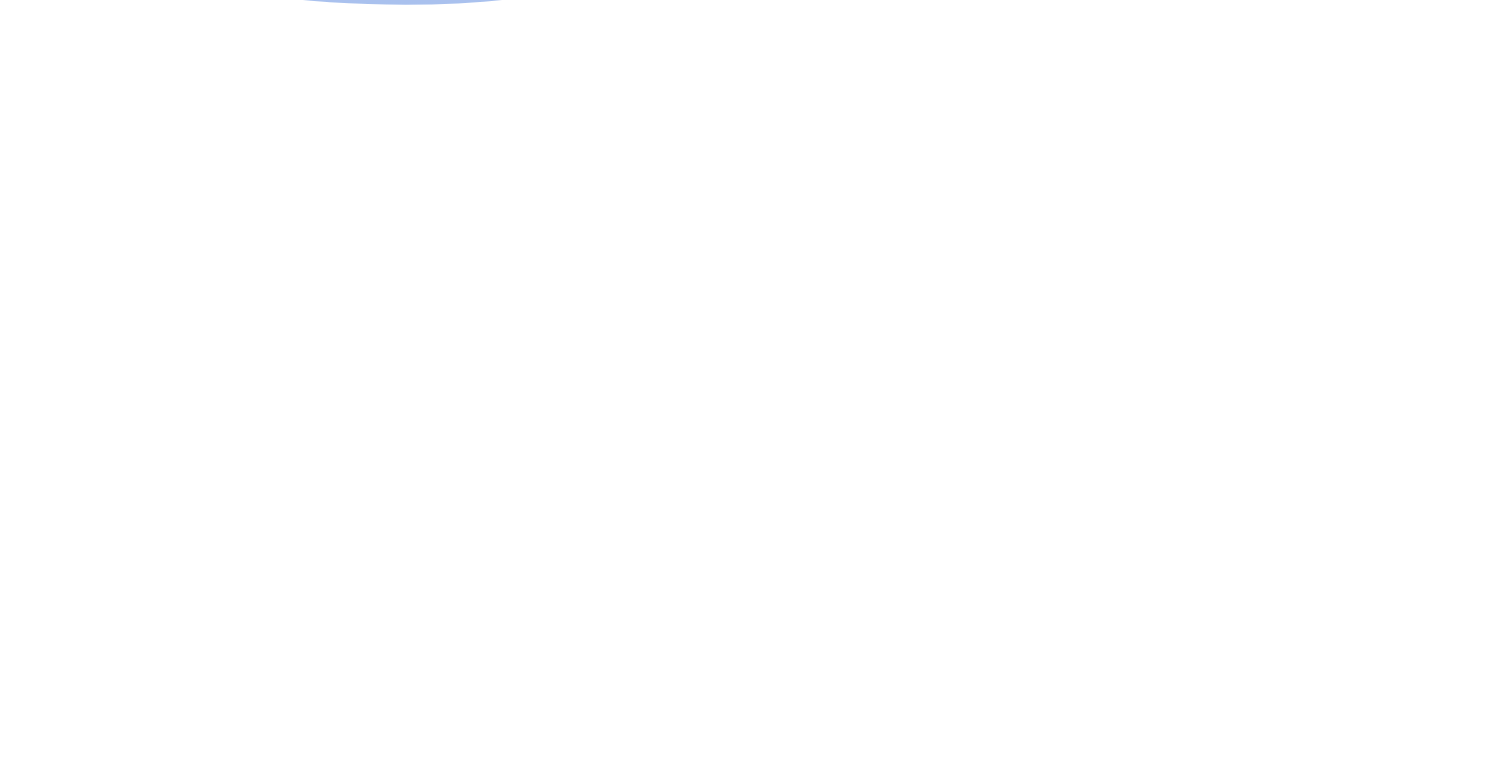
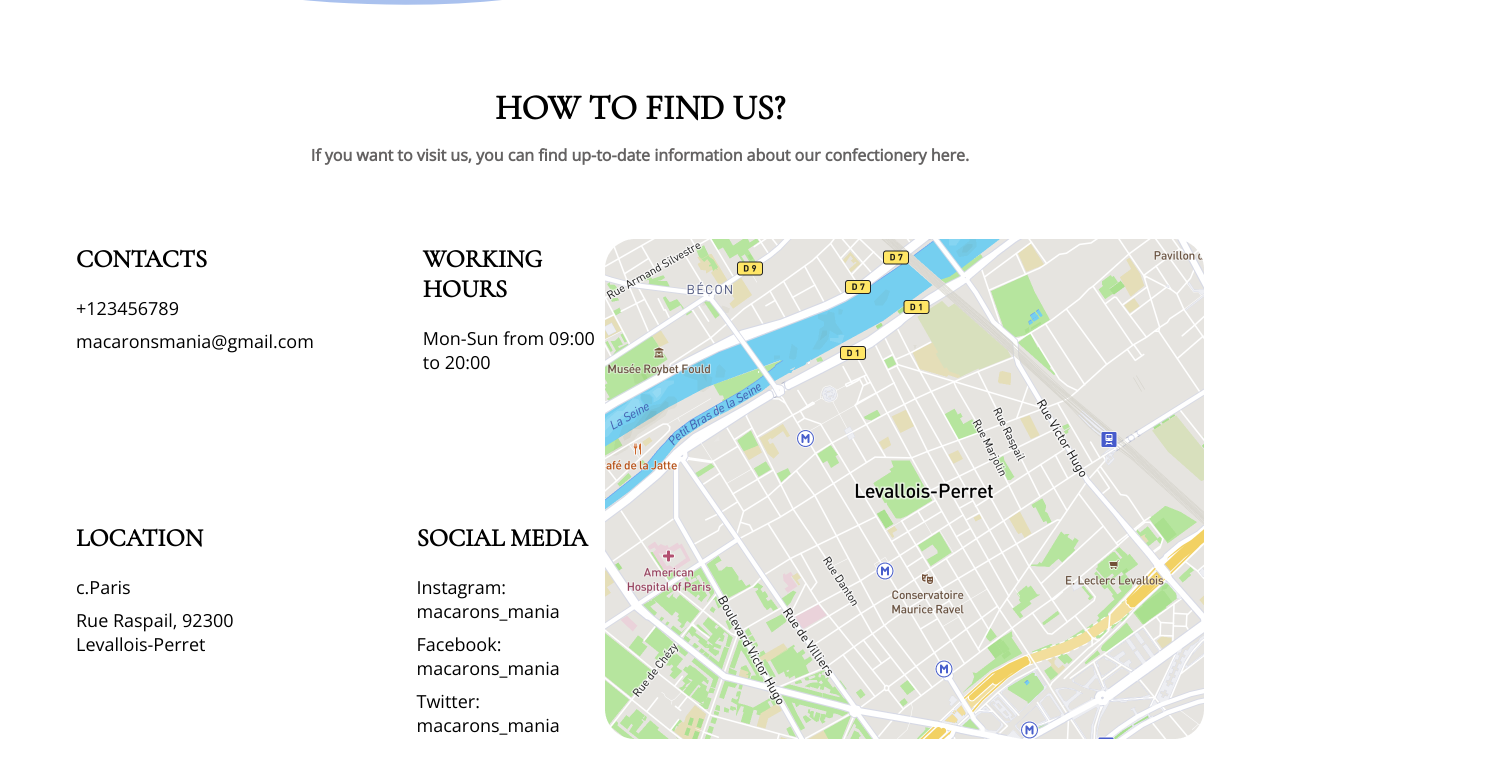
Before and after one commit to ClaudiuSonica/macaronsmania, a React (Vite) app: page / in a window 1280 px wide. Shown: the part 4105-4882 px from the top of the page, 1496 px wide, since content can reach past the window. Before the commit the page ends 4152 px from the top, so only its background shows below. Built offline with nearby package versions, Linux system fonts and the light colour scheme.

Commit message:
contact section finihed

```diff
--- a/src/components/atoms/macaronsCard/MacaronsCard.scss
+++ b/src/components/atoms/macaronsCard/MacaronsCard.scss
@@ -6,7 +6,6 @@
   align-items: center;
   justify-content: space-between;
   width: 22.71944rem;
-  // height: 32.5rem;
   background-color: $white;
   border-radius: 2.1875rem;
 
--- /dev/null
+++ b/src/components/molecules/contactSection/ContactSection.jsx
@@ -0,0 +1,49 @@
+import "./ContactSection.scss";
+import map from "/assets/map.png";
+
+const ContactSection = () => {
+  return (
+    <section className="section__contact">
+      <h2 className="contact__title">How to find us?</h2>
+      <h3 className="contact__subtitle">
+        If you want to visit us, you can find up-to-date information about our
+        confectionery here.
+      </h3>
+      <div className="contact__info">
+        <div className="info__details">
+          <div className="details__row">
+            <div className="row__contacts">
+              <h3 className="contacts__title">Contacts</h3>
+              <p className="contacts__phone">+123456789</p>
+              <p className="contacts__email">macaronsmania@gmail.com</p>
+            </div>
+            <div className="row__program">
+              <h3 className="program__title">Working Hours</h3>
+              <p className="program__text">Mon-Sun from 09:00 to 20:00</p>
+            </div>
+          </div>
+          <div className="details__row">
+            <div className="row__location">
+              <h3 className="location__title">Location</h3>
+              <p className="location__city">c.Paris</p>
+              <p className="location__street">
+                Rue Raspail, 92300 Levallois-Perret
+              </p>
+            </div>
+            <div className="row__media">
+              <h3 className="media__title">Social Media</h3>
+              <p className="media__insta">Instagram: macarons_mania</p>
+              <p className="media__fb">Facebook: macarons_mania</p>
+              <p className="media__tw">Twitter: macarons_mania</p>
+            </div>
+          </div>
+        </div>
+        <div className="info__map">
+          <img src={map} alt="map" />
+        </div>
+      </div>
+    </section>
+  );
+};
+
+export default ContactSection;
--- /dev/null
+++ b/src/components/molecules/contactSection/ContactSection.scss
@@ -0,0 +1,62 @@
+@import "../../../scss/variables";
+
+.section__contact {
+  padding-block-end: 5.63rem;
+
+  .contact__title {
+    color: $black;
+    font-family: $mainFont;
+    text-align: center;
+    font-size: 2.1875rem;
+    font-weight: 600;
+    text-transform: uppercase;
+    margin-block-end: .94rem;
+    padding-block-start: 2.47rem;
+  }
+
+  .contact__subtitle {
+    color: $gray;
+    text-align: center;
+    font-family: $secondaryFont;
+    font-size: 1rem;
+    margin-block-end: 4.56rem;
+  }
+
+  .contact__info {
+    display: flex;
+    align-items: center;
+    justify-content: space-between;
+
+    .info__details {
+      display: flex;
+      flex-direction: column;
+      gap: 9.31rem;
+
+      .details__row {
+        display: flex;
+        align-items: flex-start;
+        justify-content: space-between;
+        gap: 6.81rem;
+
+        h3 {
+          color: $black;
+          font-family: $mainFont;
+          font-size: 1.5625rem;
+          font-weight: 600;
+          text-transform: uppercase;
+          margin-block-end: 1.37rem;
+        }
+
+        p {
+          color: $black;
+          font-family: $secondaryFont;
+          font-size: 1.125rem;
+
+          &:is(:not(:last-child)) {
+            margin-block-end: .56rem;
+          }
+        }
+      }
+    }
+  }
+}
--- a/src/components/molecules/gallerySection/GallerySection.scss
+++ b/src/components/molecules/gallerySection/GallerySection.scss
@@ -33,8 +33,7 @@
 
     &::after {
       content: "";
-      display: block;
-      width: 107rem;
+      width: 99rem;
       height: 6rem;
       background-color: $white;
       border-radius: 100%;
@@ -43,20 +42,21 @@
       left: 50%;
       transform: translateX(-50%);
       z-index: 1;
+      overflow-y: hidden;
     }
 
     &::before {
       content: "";
-      display: block;
-      width: 107rem;
+      width: 99rem;
       height: 6rem;
       background-color: $white;
       border-radius: 100%;
       position: absolute;
-      top: -1.5rem;
+      top: -1.8rem;
       left: 50%;
       transform: translate(-50%);
       z-index: 1;
+      overflow-y: hidden;
     }
   }
 }
--- a/src/components/organisms/mainContent/MainContent.jsx
+++ b/src/components/organisms/mainContent/MainContent.jsx
@@ -1,3 +1,4 @@
+import ContactSection from "../../molecules/contactSection/ContactSection";
 import DetailsSection from "../../molecules/detailsSection/DetailsSection";
 import GallerySection from "../../molecules/gallerySection/GallerySection";
 import MenuSection from "../../molecules/menuSection/MenuSection";
@@ -11,6 +12,7 @@ const MainContent = () => {
       <MenuSection />
       <GallerySection />
       <ShopSection />
+      <ContactSection />
     </>
   );
 };
```
